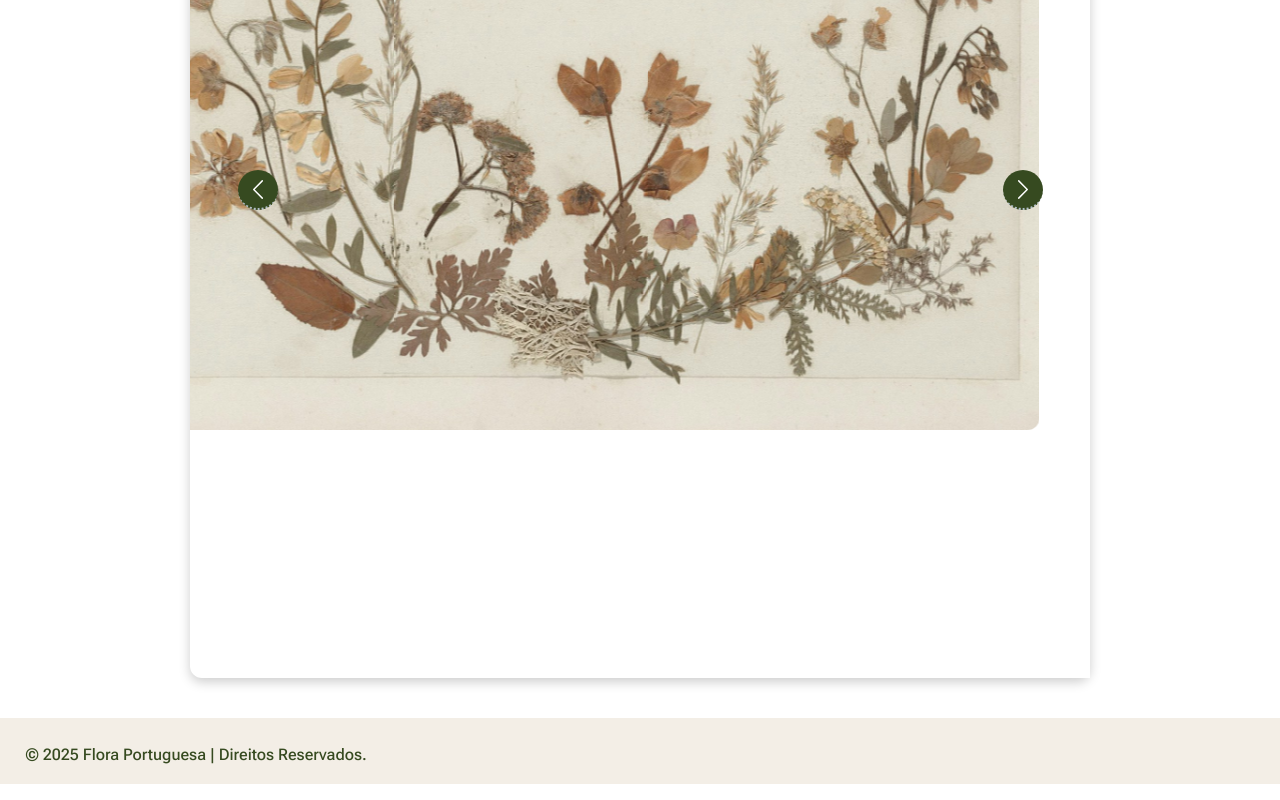
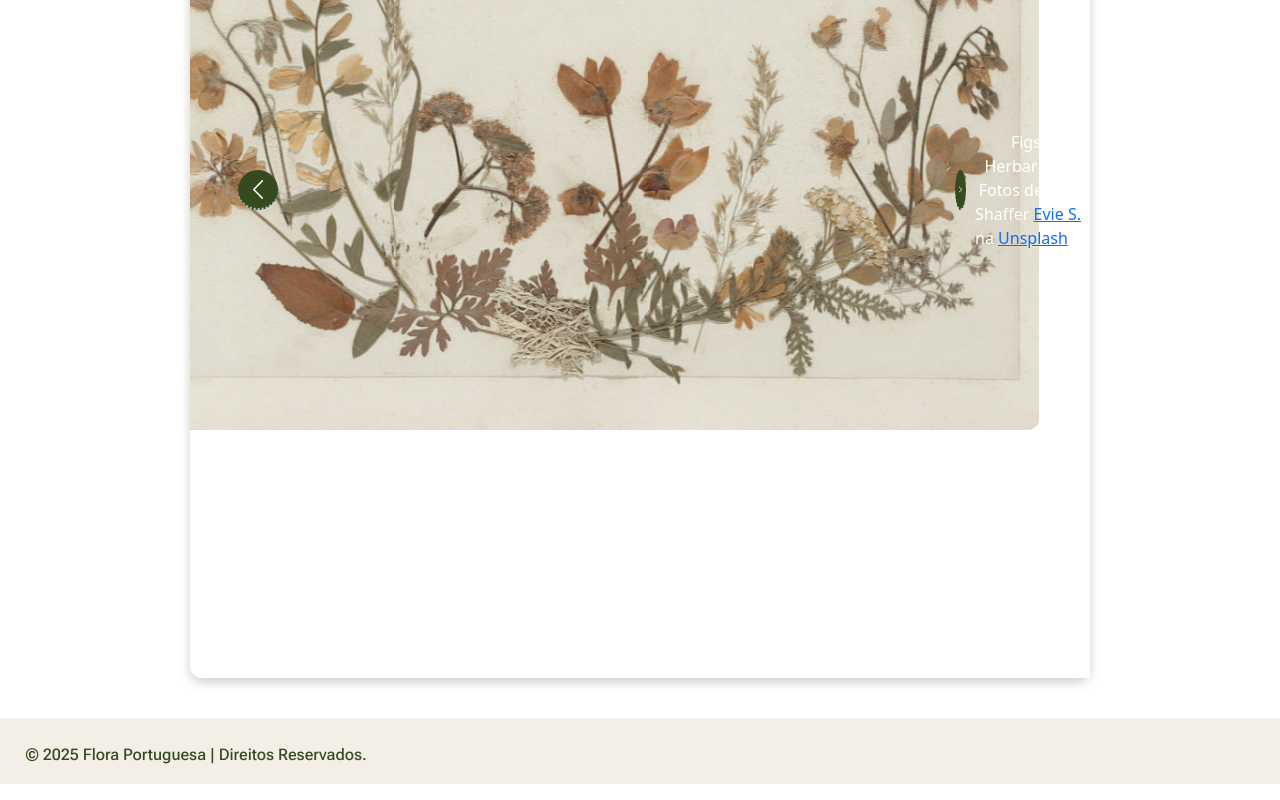
Before and after one commit to cjjane/flora, a plain HTML site: page index.html in a window 1280 px wide. Shown: the part 871-1671 px from the top of the page. Drawn offline with nearby package versions, Linux system fonts and the light colour scheme; files whose address does not match are found by name.

Commit message:
index.html

```diff
--- a/index.html
+++ b/index.html
@@ -64,15 +64,18 @@
       <img src="evie-s-t7LHEPiHpIY-unsplash.jpg" alt="" class="d-block" style="width:100%">
     </div>
   </div>
-
+  <figure>
   <!-- Left and right controls/icons -->
   <button class="carousel-control-prev" type="button" data-bs-target="#demo" data-bs-slide="prev">
     <span class="carousel-control-prev-icon"></span>
   </button>
   <button class="carousel-control-next" type="button" data-bs-target="#demo" data-bs-slide="next">
     <span class="carousel-control-next-icon"></span>
+    <figcaption>Figs. Herbarium- Fotos de Evie Shaffer <a href="https://unsplash.com/pt-br/@evieshaffer?utm_content=creditCopyText&utm_medium=referral&utm_source=unsplash">Evie S.</a> na <a href="https://unsplash.com/pt-br/fotografias/samambaia-verde-flor-branca-e-flor-vermelha-na-superficie-branca-Ioq6qEibtbU?utm_content=creditCopyText&utm_medium=referral&utm_source=unsplash">Unsplash</a>
+      .( </figcaption>
   </button>
 </div>
+</figure>
 
   <footer class="fotter">
     <p class="mb-1">© 2025 Flora Portuguesa | Direitos Reservados.</p>
```
